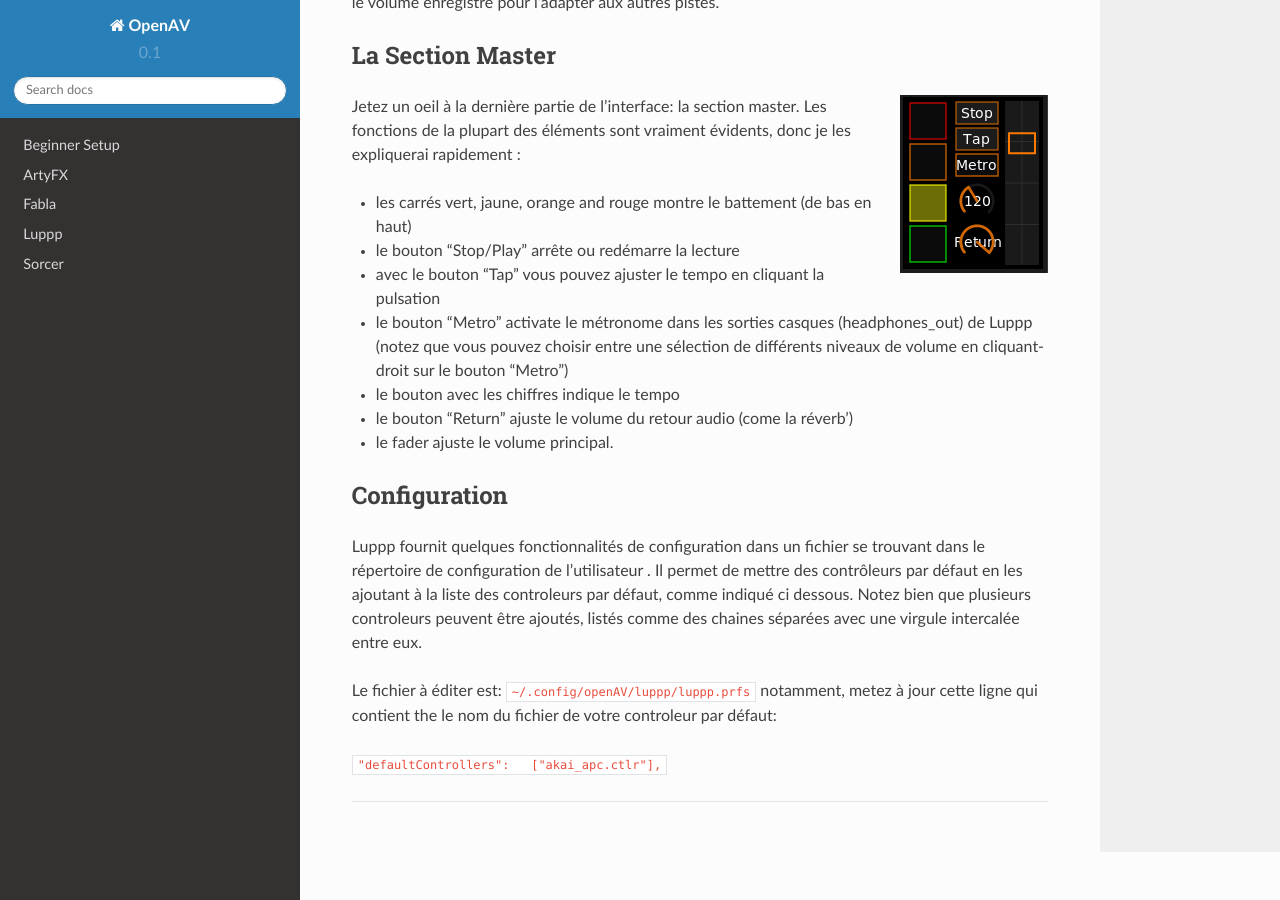
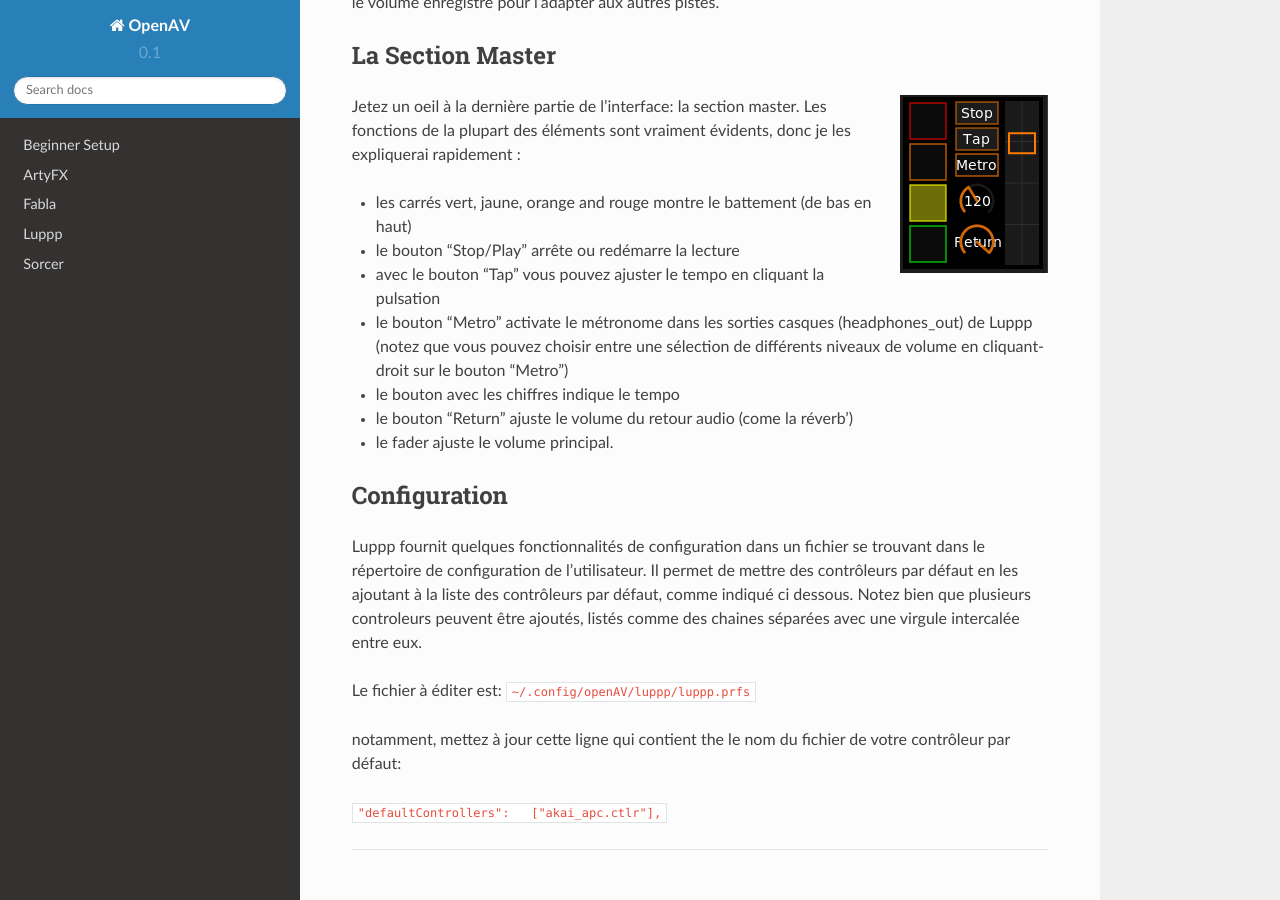
Before and after one commit to openAVproductions/openAV-manual, a Sphinx documentation site: the page built from source/fr-luppp.rst, in a window 1280 px wide and 900 px high, scrolled down 5395 px. Built offline with Sphinx 7.4.7 and the Read the Docs theme 2.0.0, drawn with Linux system fonts in a browser that asks for light colours.

Commit message:
Update fr-luppp.rst

```diff
--- a/source/fr-luppp.rst
+++ b/source/fr-luppp.rst
@@ -171,13 +171,14 @@
 =============
 
 Luppp fournit quelques fonctionnalités de configuration dans un fichier se trouvant
-dans le répertoire de configuration de l'utilisateur .
+dans le répertoire de configuration de l'utilisateur.
 Il permet de mettre des contrôleurs par défaut en les ajoutant
-à la liste des controleurs par défaut, comme indiqué ci dessous. Notez bien que plusieurs
+à la liste des contrôleurs par défaut, comme indiqué ci dessous. Notez bien que plusieurs
 controleurs peuvent être ajoutés, listés comme des chaines séparées avec une virgule intercalée entre eux.
 
 Le fichier à éditer est:
 ``~/.config/openAV/luppp/luppp.prfs``
-notamment, metez à jour cette ligne qui contient the le nom du fichier de votre controleur par défaut:
+
+notamment, mettez à jour cette ligne qui contient the le nom du fichier de votre contrôleur par défaut:
 
 ``"defaultControllers":   ["akai_apc.ctlr"],``
```
